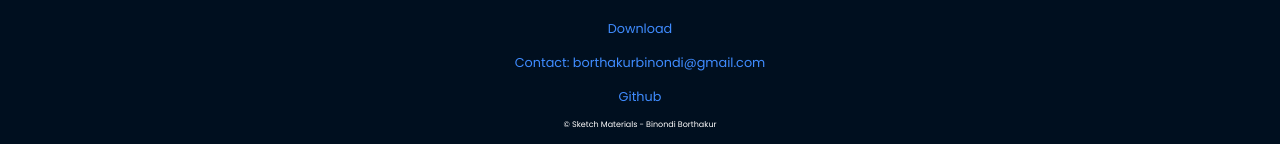
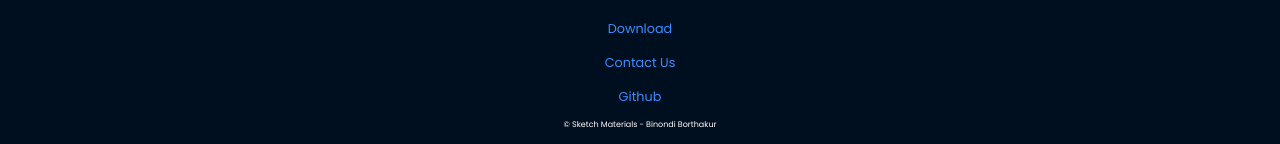
Before and after one commit to Binondi/Sketch-Materials-Website, a plain HTML site: page index.html in a window 1280 px wide. Shown: the part 1358-1502 px from the top of the page. Drawn offline with nearby package versions, Linux system fonts and the light colour scheme.

Commit message:
Update index.html

```diff
--- a/index.html
+++ b/index.html
@@ -119,7 +119,7 @@
                 <div class="first-row">
                     <h1 class="first-title">Sketch Materials</h1>
                     <a href="javascript:downloadFile()" class="download-text">Download</a>
-                    <a href="mailto:team@example.com" class="content">Contact: borthakurbinondi@gmail.com</a>
+                    <a href="mailto:borthakurbinondi@gmail.com" class="content">Contact Us</a>
                     <a href="https://github.com/Binondi" class="github">Github</a>
                 </div>
             </div>
```
